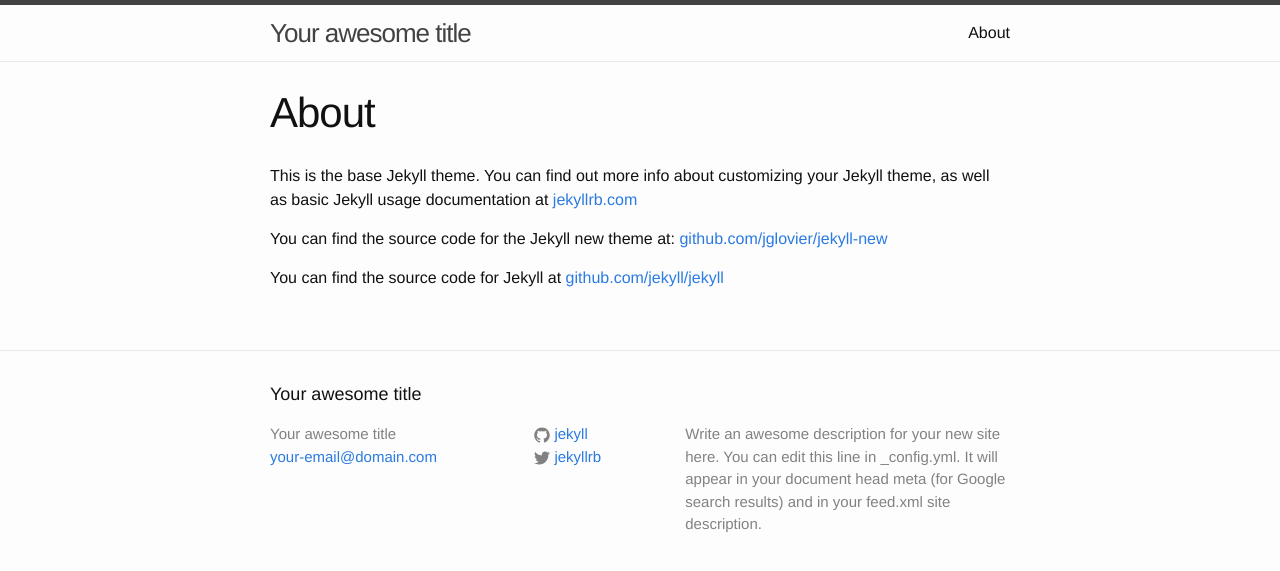
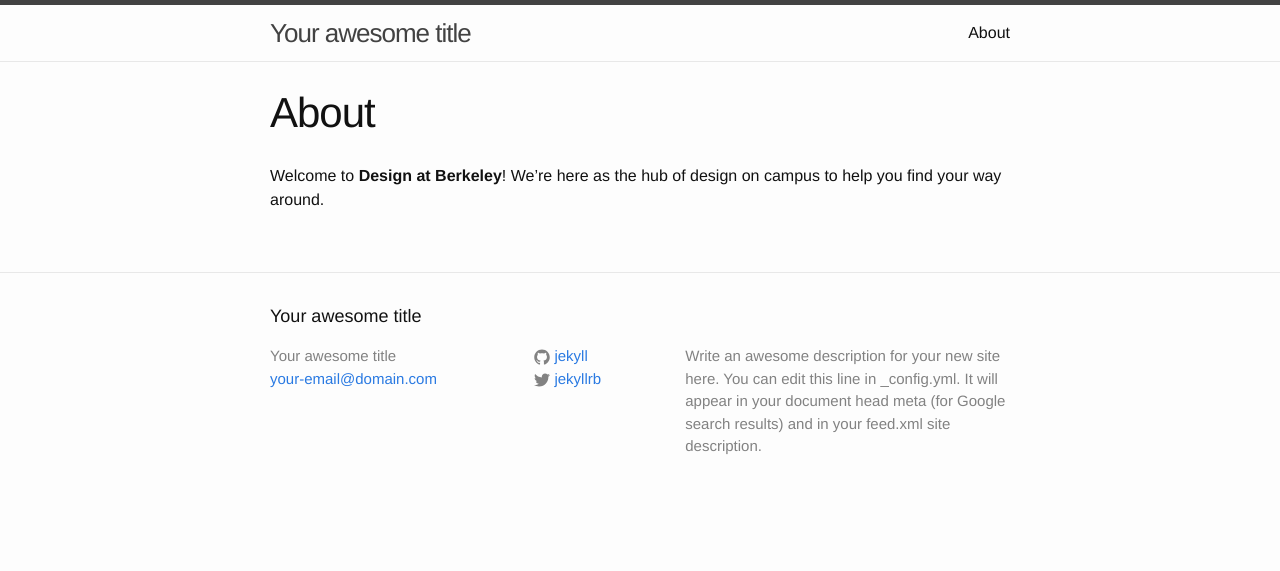
Before and after one commit to alexsg/designatberkeley, a Jekyll site: the page built from about.md, in a window 1280 px wide. Shown: the top 571 px of the page. Built offline with Jekyll 4.4.1, drawn with Linux system fonts in a browser that asks for light colours.

Commit message:
Started basic about page

```diff
--- a/about.md
+++ b/about.md
@@ -2,10 +2,7 @@
 layout: page
 title: About
 permalink: /about/
+published: true
 ---
 
-This is the base Jekyll theme. You can find out more info about customizing your Jekyll theme, as well as basic Jekyll usage documentation at [jekyllrb.com](http://jekyllrb.com/)
-
-You can find the source code for the Jekyll new theme at: [github.com/jglovier/jekyll-new](https://github.com/jglovier/jekyll-new)
-
-You can find the source code for Jekyll at [github.com/jekyll/jekyll](https://github.com/jekyll/jekyll)
+Welcome to **Design at Berkeley**! We're here as the hub of design on campus to help you find your way around.
```
